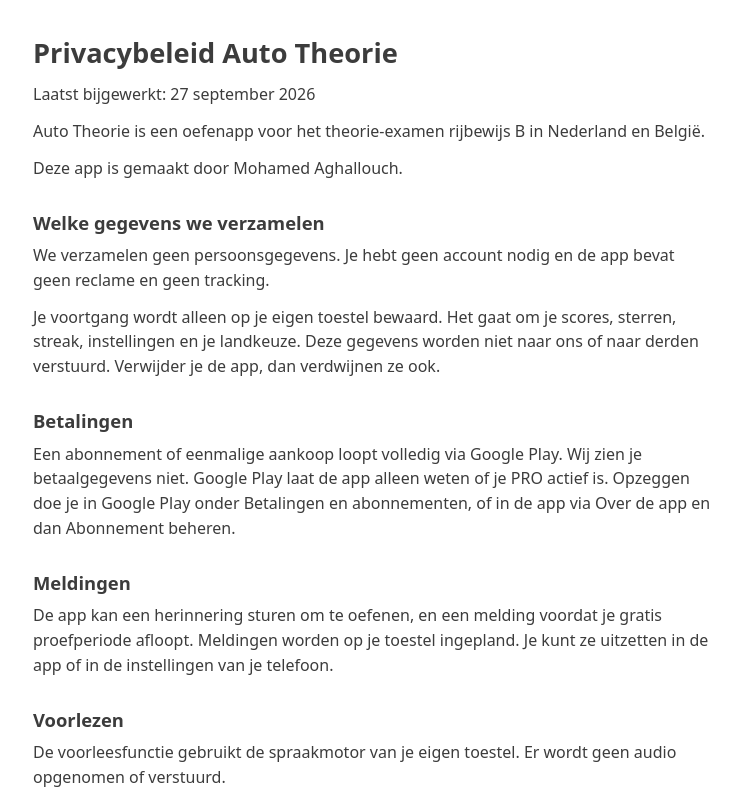
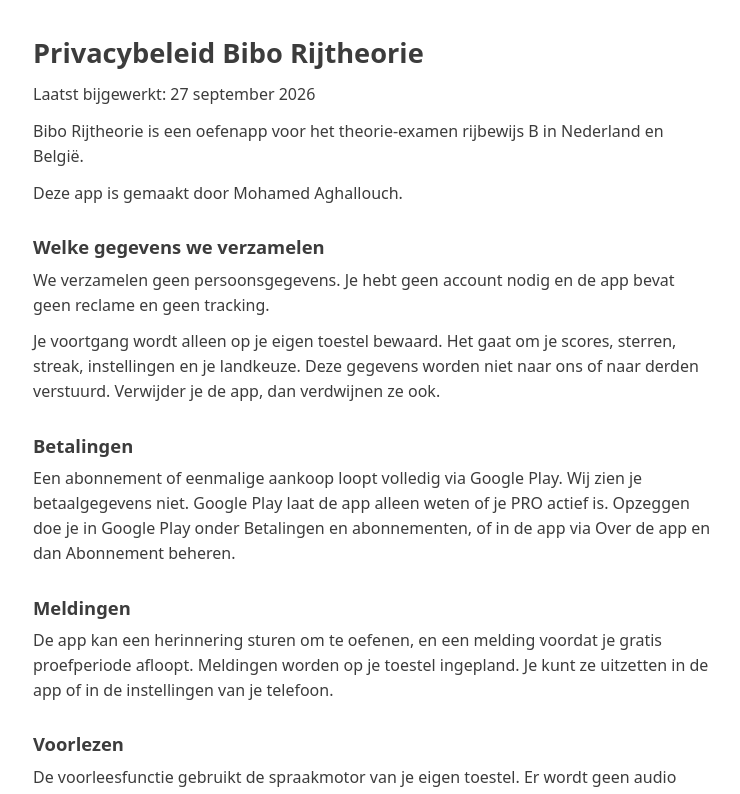
Before and after one commit to SolanaCopy/auto-theorie-privacy, a plain HTML site: page index.html in a window 1280 px wide. Shown: the top 794 px of the page, without its empty margins (267-1007 px from the left). Drawn offline with Linux system fonts and the light colour scheme.

Commit message:
Naam: Bibo Rijtheorie

```diff
--- a/index.html
+++ b/index.html
@@ -3,7 +3,7 @@
 <head>
 <meta charset="utf-8">
 <meta name="viewport" content="width=device-width, initial-scale=1">
-<title>Privacybeleid Auto Theorie</title>
+<title>Privacybeleid Bibo Rijtheorie</title>
 <style>
   :root { color-scheme: light dark; }
   body { font-family: system-ui, -apple-system, Segoe UI, Roboto, sans-serif; line-height: 1.55;
@@ -16,9 +16,9 @@
 </style>
 </head>
 <body>
-<h1>Privacybeleid Auto Theorie</h1>
+<h1>Privacybeleid Bibo Rijtheorie</h1>
 <p>Laatst bijgewerkt: 27 september 2026</p>
-<p>Auto Theorie is een oefenapp voor het theorie-examen rijbewijs B in Nederland en België.</p>
+<p>Bibo Rijtheorie is een oefenapp voor het theorie-examen rijbewijs B in Nederland en België.</p>
 <p>Deze app is gemaakt door Mohamed Aghallouch.</p>
 <h2>Welke gegevens we verzamelen</h2>
 <p>We verzamelen geen persoonsgegevens. Je hebt geen account nodig en de app bevat geen reclame en geen tracking.</p>
```
